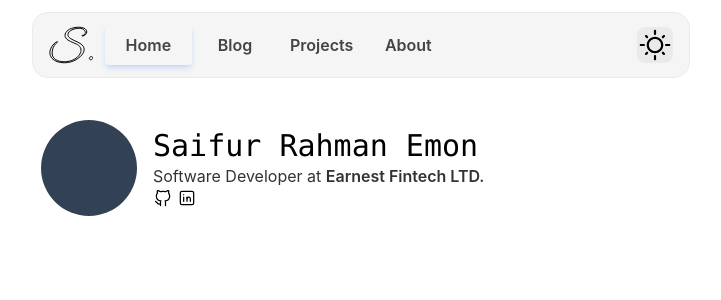
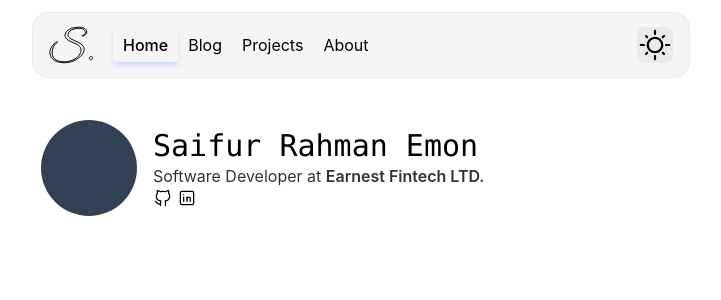
Before and after one commit to Saifurrahmanemon/saifur.me, a Next.js app: page / in a window 1280 px wide. Shown: the top 300 px of the page, without its empty margins (279-1000 px from the left). Built offline with nearby package versions, Linux system fonts and the light colour scheme.

Commit message:
feat: make nav animation dynamic

```diff
--- a/styles/globals.css
+++ b/styles/globals.css
@@ -92,7 +92,7 @@ a {
   text-decoration: none;
 }
 
-/* styles for animated nav items ?this is ugly I need to refactor this */
+/* styles for animated nav items ?this is ugly I need to refactor this
 #nav-item-0:checked ~ div {
   --tw-translate-x: 0%;
 }
@@ -107,4 +107,4 @@ a {
 
 #nav-item-3:checked ~ div {
   --tw-translate-x: 300%;
-}
+} */
--- a/ui/nav-item.tsx
+++ b/ui/nav-item.tsx
@@ -1,6 +1,7 @@
 'use client';
 
 import clsx from 'clsx';
+import { motion } from 'framer-motion';
 import Link from 'next/link';
 import { usePathname } from 'next/navigation';
 import { INavItem } from './navbar';
@@ -11,22 +12,30 @@ export function NavItem({ link }: { link: INavItem }) {
 
   return (
     <>
-      <input
-        type="radio"
-        id={`nav-item-${link.id}`}
-        name="nav-link"
-        defaultChecked={isActive}
-        className="appearance-none"
-      />
       <Link
+        key={link.href}
         href={link.href}
-        id={`nav-item-${link.id}`}
         className={clsx(
-          !isActive && 'hover:text-black dark:hover:text-white cursor-pointer ',
-          'w-1/6 z-10 flex gap-3 items-center justify-center   select-none font-semibold text-md xl:text-md rounded py-2 transition-all duration-300 ease-in text-secondary '
+          'transition-all hover:text-neutral-800 dark:hover:text-neutral-200 flex align-middle',
+          {
+            'font-medium': isActive
+          }
         )}
       >
-        {link.text}
+        <span className="relative py-[5px] px-[10px]">
+          {link.text}
+          {pathname === link.href ? (
+            <motion.div
+              className="absolute inset-0 bg-neutral-100 dark:bg-neutral-900 z-[-1] rounded shadow-md  dark:shadow-blue-500/30 dark:backdrop-blur-sm dark:bg-zinc-800/25 shadow-blue-500/20 "
+              layoutId="sidebar"
+              transition={{
+                type: 'spring',
+                stiffness: 350,
+                damping: 30
+              }}
+            />
+          ) : null}
+        </span>
       </Link>
     </>
   );
--- a/ui/navbar.tsx
+++ b/ui/navbar.tsx
@@ -1,7 +1,7 @@
 'use client';
 
 import clsx from 'clsx';
-import { AnimatePresence, motion } from 'framer-motion';
+import { AnimatePresence, LayoutGroup, motion } from 'framer-motion';
 import { useRouter } from 'next/navigation';
 import React, { Fragment, useState } from 'react';
 import { BlogIcon, BuildIcon, HomeIcon, LatterLogo, UserIcon } from './icons';
@@ -27,10 +27,19 @@ const navItems = (
   <div className="flex flex-col items-center max-w-3xl p-3 mx-auto">
     <div className="w-full">
       <div className="relative flex w-full">
-        {LINKS.map((link) => (
-          <NavItem key={link.id} link={link} />
-        ))}
-        <div className="absolute flex items-center justify-center w-1/6 h-full gap-3 py-2 text-sm font-semibold transition-transform duration-700 ease-out transform rounded shadow-md select-none dark:shadow-blue-500/30 dark:backdrop-blur-sm dark:bg-zinc-800/25 shadow-blue-500/20 "></div>
+        <LayoutGroup>
+          <nav
+            className="flex flex-row md:flex-col items-start relative px-4 md:px-0 pb-0  fade md:overflow-auto scroll-pr-6 md:relative"
+            id="nav"
+          >
+            <div className="flex flex-row space-x-0  p-2  md:mt-0">
+              {LINKS.map((link) => (
+                <NavItem key={link.id} link={link} />
+              ))}
+            </div>
+          </nav>
+        </LayoutGroup>
+        {/* <div className="absolute flex items-center justify-center w-1/6 h-full gap-3 py-2 text-sm font-semibold transition-transform duration-700 ease-out transform rounded shadow-md select-none dark:shadow-blue-500/30 dark:backdrop-blur-sm dark:bg-zinc-800/25 shadow-blue-500/20 "></div> */}
       </div>
     </div>
   </div>
```
